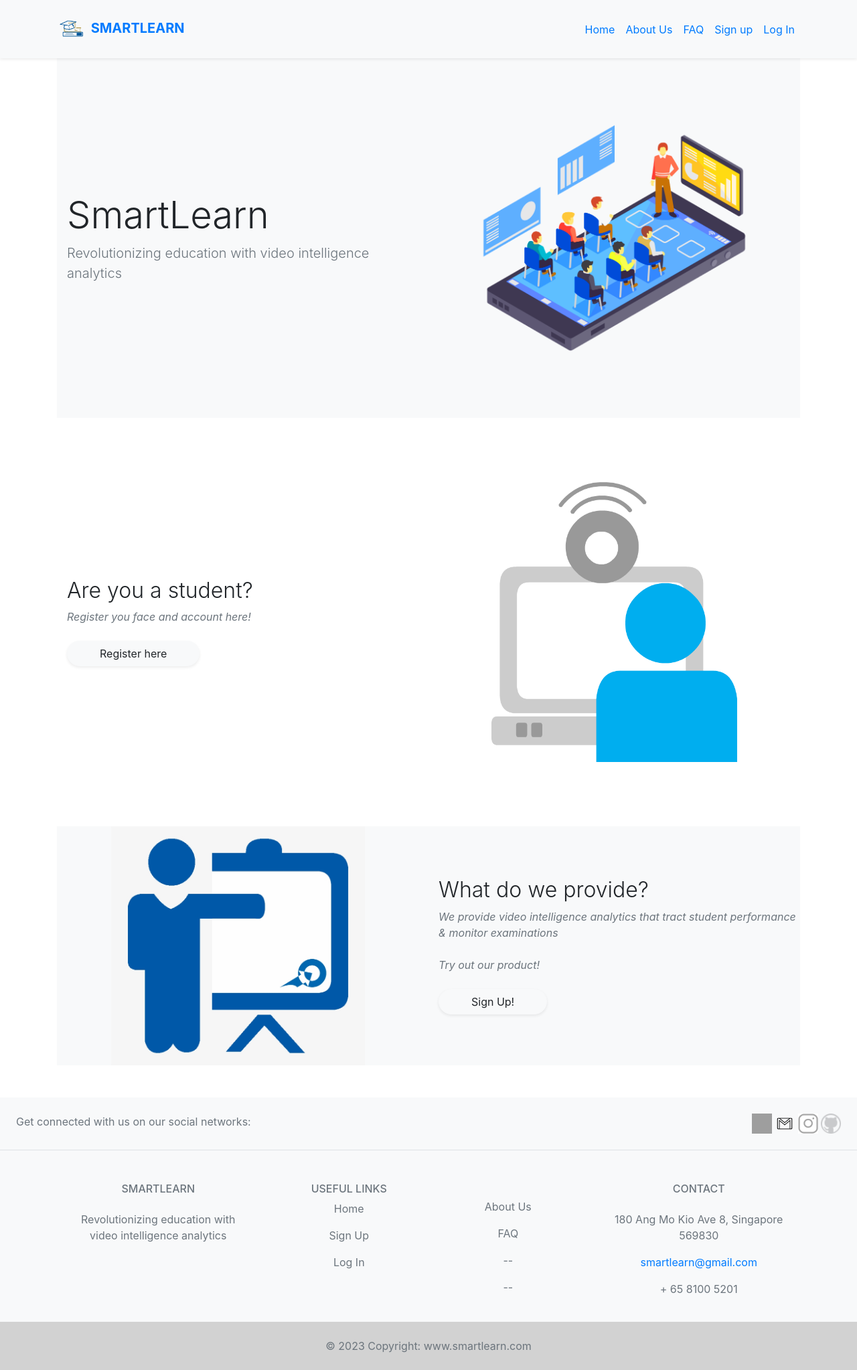
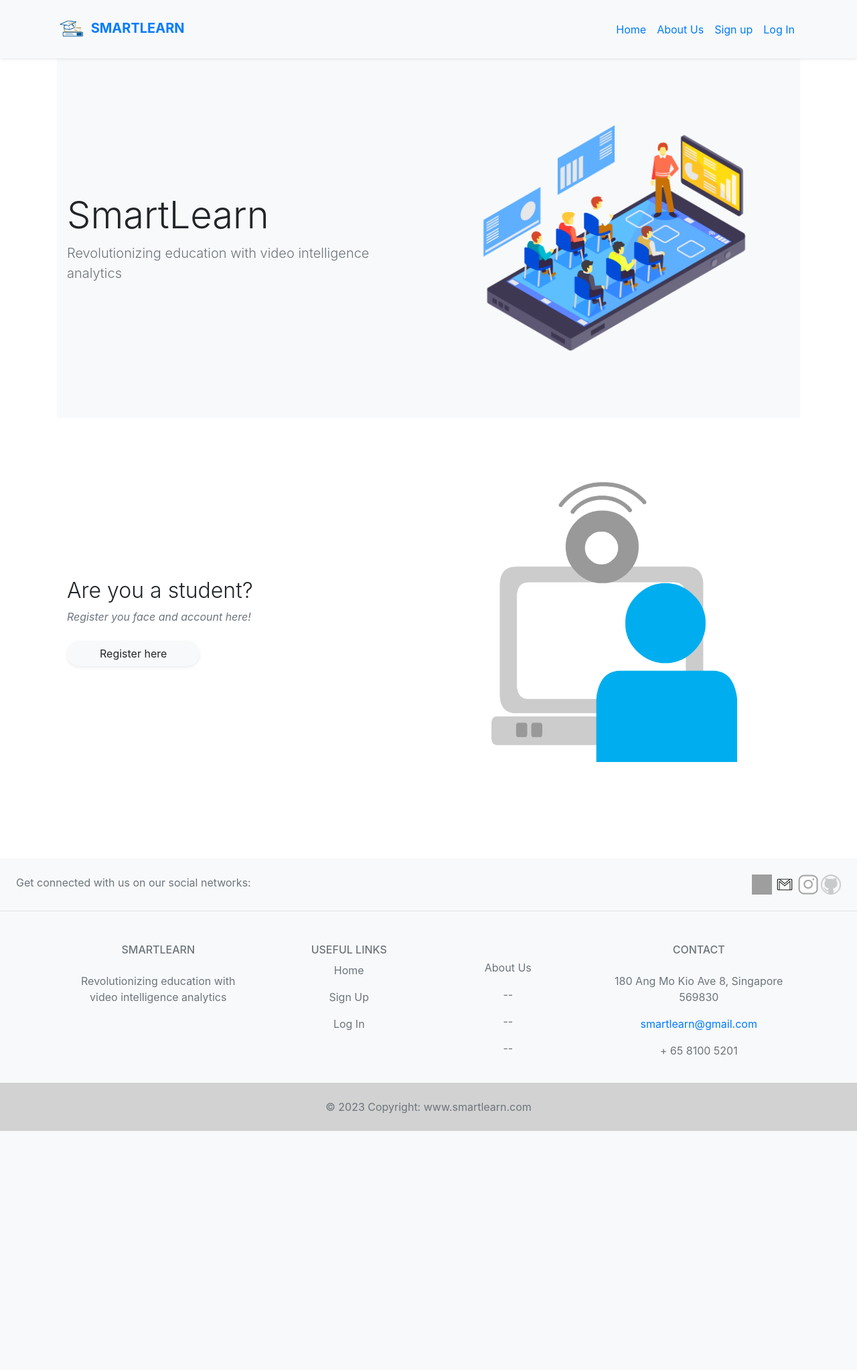
Before and after one commit to Joon0208/SmartLearn, a Flask app: page / in a window 1280 px wide. Shown: the whole page at 67% size. After the commit the page ends 1689 px from the top, so only its background shows below. Run offline with Flask 3, Linux system fonts and the light colour scheme; some libraries are stand-ins or nearby versions; grey boxes are pictures that could not be loaded.

Commit message:
Delete unwanted file

```diff
--- a/SmartLearn/templates/home.html
+++ b/SmartLearn/templates/home.html
@@ -39,15 +39,16 @@
     </div>
     </div>
 
-  <div class = "bg-light">
-    <div class="row align-items-center">
-      <div class="col-lg-5 px-5 mx-auto"><img src="static/img/teach_icon.jpg" class="img-fluid mb-4 mb-lg-0"></div>
-      <div class="col-lg-6"><i class="fa fa-leaf fa-2x mb-3 text-primary"></i>
-        <h2 class="font-weight-light">What do we provide?</h2>
-        <p class="font-italic text-muted mb-4">We provide video intelligence analytics that tract student performance & monitor examinations</p>
-        <p class="font-italic text-muted mb-4">Try out our product!</p><a href="/signup" class="btn btn-light px-5 rounded-pill shadow-sm"> Sign Up!</a>
-    </div>
-  </div>
-</div>
+<!--  <div class = "bg-light">-->
+<!--    <div class="row align-items-center">-->
+<!--      <div class="col-lg-5 px-5 mx-auto"><img src="static/img/teach_icon.jpg" class="img-fluid mb-4 mb-lg-0"></div>-->
+<!--      <div class="col-lg-6"><i class="fa fa-leaf fa-2x mb-3 text-primary"></i>-->
+<!--        <h2 class="font-weight-light">What do we provide?</h2>-->
+<!--        <p class="font-italic text-muted mb-4">We provide video intelligence analytics that tract student performance & monitor examinations</p>-->
+<!--        <p class="font-italic text-muted mb-4">Try out our product!</p><a href="/signup" class="btn btn-light px-5 rounded-pill shadow-sm"> Sign Up!</a>-->
+<!--    </div>-->
+<!--  </div>-->
+<!--</div>-->
+
 </div>
 {% endblock %}
--- a/SmartLearn/templates/includes/_footer.html
+++ b/SmartLearn/templates/includes/_footer.html
@@ -70,7 +70,7 @@
             <a href="/aboutUs" class="text-reset">About Us</a>
           </p>
           <p>
-            <a href="/faq" class="text-reset">FAQ</a>
+            <a href="/#!" class="text-reset">--</a>
           </p>
           <p>
             <a href="#!" class="text-reset">--</a>
--- a/SmartLearn/templates/includes/_navbar.html
+++ b/SmartLearn/templates/includes/_navbar.html
@@ -15,7 +15,6 @@
       <ul class="navbar-nav ml-auto">
         <li class="nav-item active"><a href="/" class="nav-link">Home <span class="sr-only">(current)</span></a></li>
         <li class="nav-item"><a href="/aboutUs" class="nav-link">About Us</a></li>
-        <li class="nav-item"><a href="/faq" class="nav-link">FAQ</a></li>
         <li class="nav-item"><a href="/signup" class="nav-link">Sign up</a></li>
         <li class="nav-item"><a href="/login" class="nav-link">Log In</a></li>
 
```
Also changed, not shown: SmartLearn/templates/exam_monitoring.html (+5 -4 lines).
